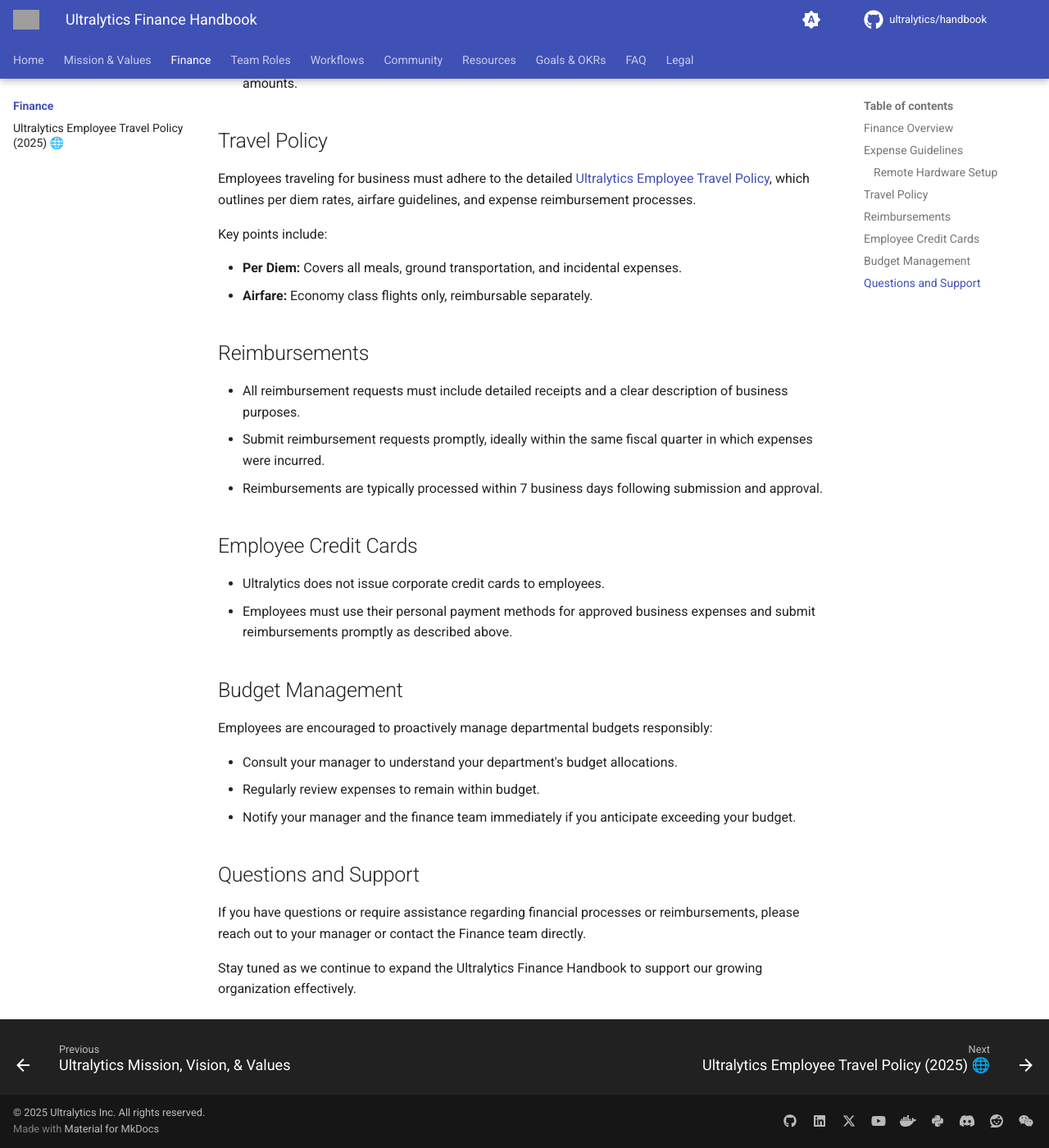
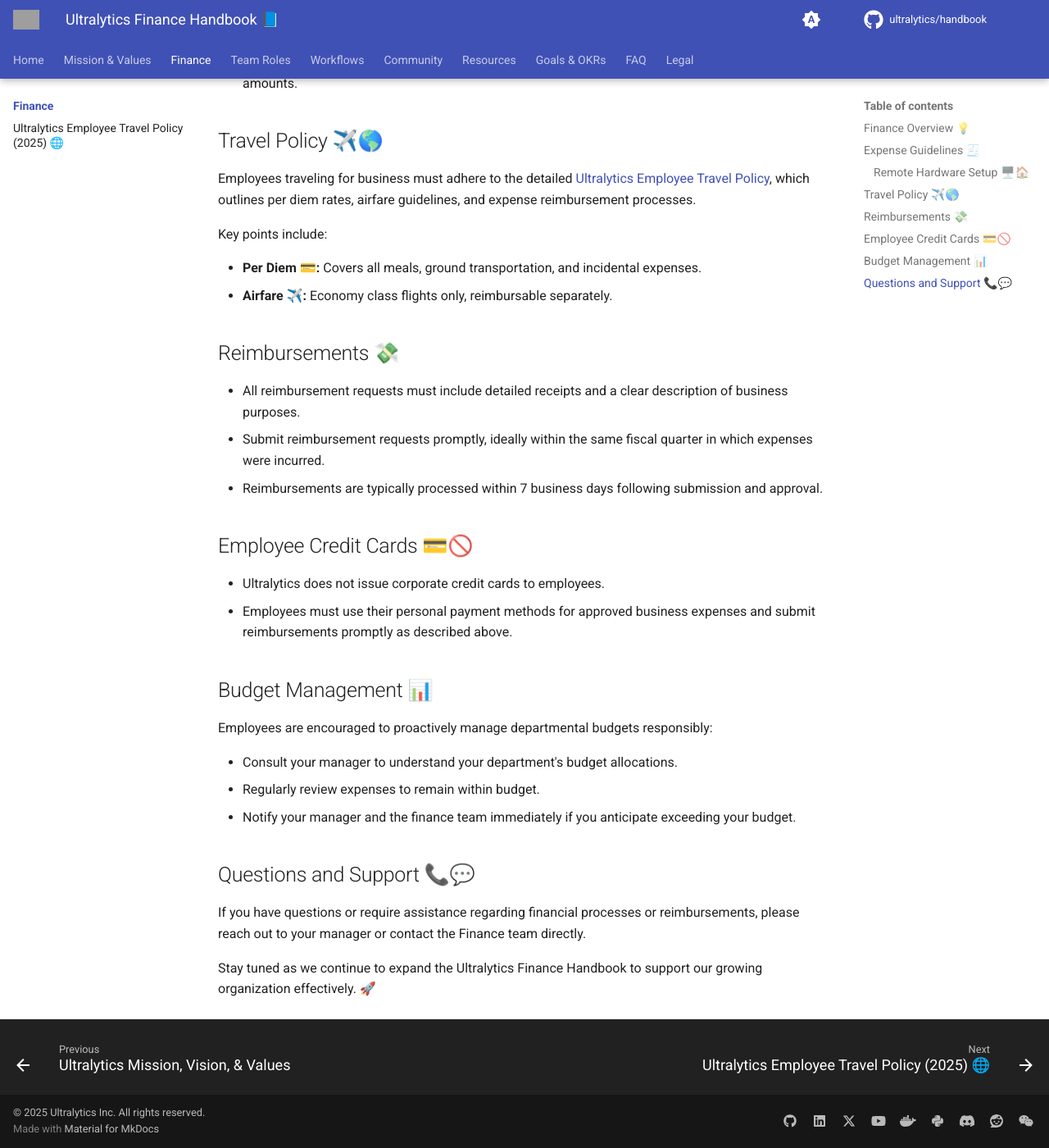
Before and after one commit to ultralytics/handbook, an MkDocs documentation site: the page built from docs/finance/index.md, in a window 1280 px wide and 1400 px high, scrolled down 794 px. Shown: the whole window at 82% size. Built offline with MkDocs 1.6.1 and Material for MkDocs 9.7.7, drawn with Linux system fonts in a browser that asks for light colours; comment, search, counter and statistics services are not loaded; some of the changed text lies outside the part shown; grey boxes are pictures that could not be loaded.

```diff
--- a/docs/finance/index.md
+++ b/docs/finance/index.md
@@ -3,45 +3,45 @@ description: Ultralytics Finance Handbook providing guidelines on financial proc
 keywords: Ultralytics finance, finance handbook, expense reporting, reimbursements, travel policy, budget guidelines, remote setup
 ---
 
-# Ultralytics Finance Handbook
+# Ultralytics Finance Handbook 📘
 
 Welcome to the [Ultralytics](https://www.ultralytics.com) Finance Handbook. This resource provides clear guidelines for employees regarding financial processes, reimbursements, budgeting, and expense management.
 
-## Finance Overview
+## Finance Overview 💡
 
 Ultralytics is committed to transparent financial practices that empower our employees to make responsible financial decisions. This handbook section outlines key financial processes employees should follow to ensure smooth operations and timely reimbursements.
 
-## Expense Guidelines
+## Expense Guidelines 🧾
 
 Employees are expected to manage expenses responsibly and ethically, ensuring all expenditures are business-critical and compliant with company policy.
 
-### Remote Hardware Setup
+### Remote Hardware Setup 🖥️🏠
 
 - Employees joining Ultralytics remotely are eligible for a one-time hardware setup allowance of $500 to ensure they have the necessary equipment for productive remote work.
 - Eligible expenses include essential home-office items such as monitors, desks, chairs, webcams, headsets, and peripherals.
 - Receipts must be provided for reimbursement, clearly showing the items purchased and total amounts.
 
-## Travel Policy
+## Travel Policy ✈️🌎
 
 Employees traveling for business must adhere to the detailed [Ultralytics Employee Travel Policy](../finance/travel.md), which outlines per diem rates, airfare guidelines, and expense reimbursement processes.
 
 Key points include:
 
-- **Per Diem:** Covers all meals, ground transportation, and incidental expenses.
-- **Airfare:** Economy class flights only, reimbursable separately.
+- **Per Diem 💳:** Covers all meals, ground transportation, and incidental expenses.
+- **Airfare ✈️:** Economy class flights only, reimbursable separately.
 
-## Reimbursements
+## Reimbursements 💸
 
 - All reimbursement requests must include detailed receipts and a clear description of business purposes.
 - Submit reimbursement requests promptly, ideally within the same fiscal quarter in which expenses were incurred.
 - Reimbursements are typically processed within 7 business days following submission and approval.
 
-## Employee Credit Cards
+## Employee Credit Cards 💳🚫
 
 - Ultralytics does not issue corporate credit cards to employees.
 - Employees must use their personal payment methods for approved business expenses and submit reimbursements promptly as described above.
 
-## Budget Management
+## Budget Management 📊
 
 Employees are encouraged to proactively manage departmental budgets responsibly:
 
@@ -49,8 +49,8 @@ Employees are encouraged to proactively manage departmental budgets responsibly:
 - Regularly review expenses to remain within budget.
 - Notify your manager and the finance team immediately if you anticipate exceeding your budget.
 
-## Questions and Support
+## Questions and Support 📞💬
 
 If you have questions or require assistance regarding financial processes or reimbursements, please reach out to your manager or contact the Finance team directly.
 
-Stay tuned as we continue to expand the Ultralytics Finance Handbook to support our growing organization effectively.
+Stay tuned as we continue to expand the Ultralytics Finance Handbook to support our growing organization effectively. 🚀
```
